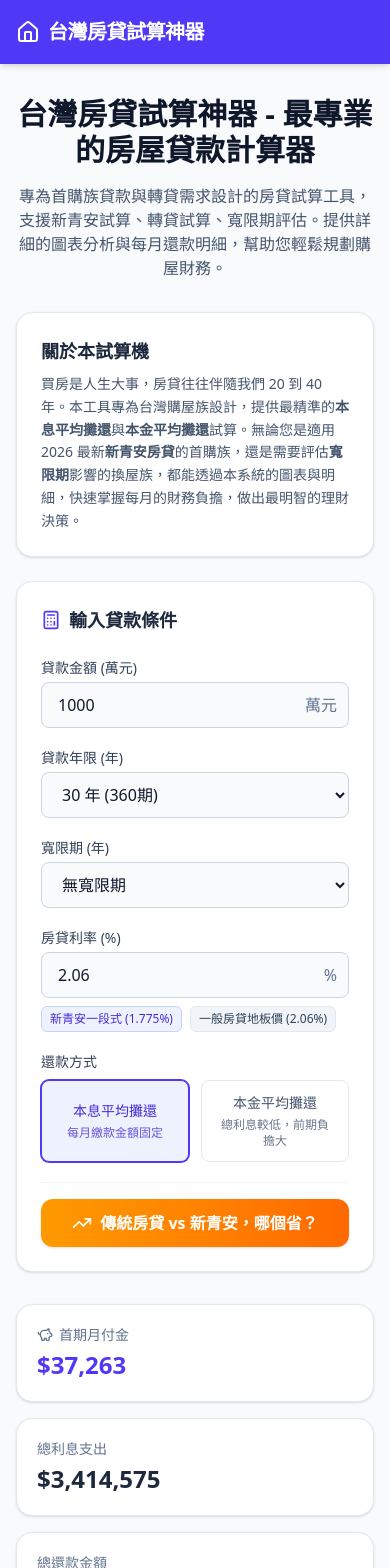
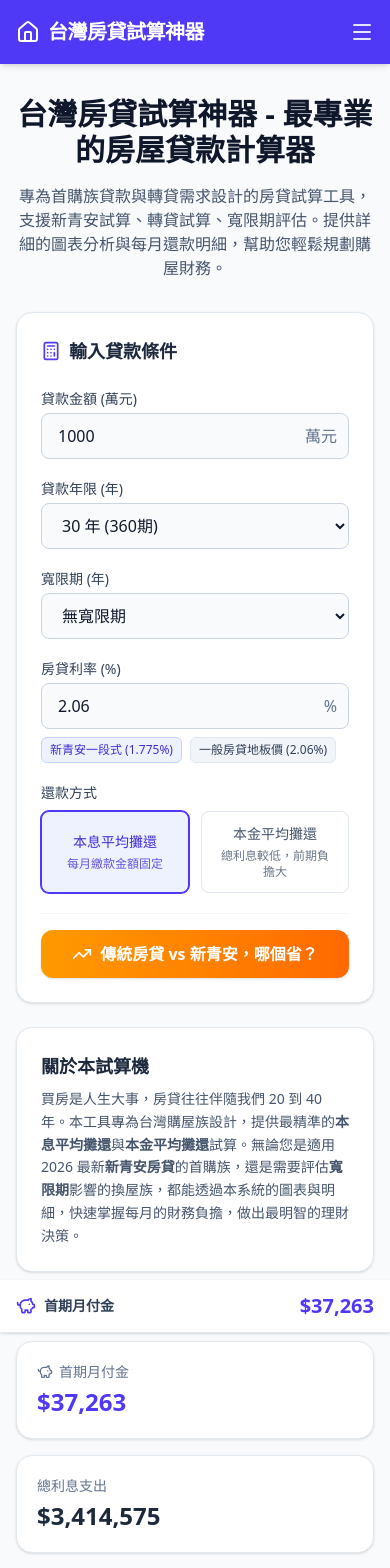
Before and after one commit to tryit158/taiwan-mortgage-calculator, a React (Vite) app: page / in a window 390 px wide. Shown: the top 1568 px of the page. Built offline with nearby package versions, Linux system fonts and the light colour scheme.

Commit message:
feat: Implement responsive mobile navigation and layout
Introduces a collapsible mobile navigation menu to improve usability on smaller screens. Also, refactors the page layout to make the calculator input section sticky on larger screens and includes a summary bar for mobile view.

```diff
--- a/src/App.tsx
+++ b/src/App.tsx
@@ -1,6 +1,6 @@
-import React from 'react';
+import React, { useState } from 'react';
 import { BrowserRouter as Router, Routes, Route, Link, useLocation } from 'react-router-dom';
-import { Home as HomeIcon, BookOpen, Calculator, Info, Mail, Shield, FileText } from 'lucide-react';
+import { Home as HomeIcon, BookOpen, Calculator, Info, Mail, Shield, FileText, Menu, X } from 'lucide-react';
 import { Home, ArticlesPage, ArticleDetailPage, AboutPage, ContactPage, PrivacyPage, TermsPage } from './pages';
 import { cn } from './utils';
 
@@ -14,6 +14,7 @@ function ScrollToTop() {
 
 function Layout({ children }: { children: React.ReactNode }) {
   const location = useLocation();
+  const [isMobileMenuOpen, setIsMobileMenuOpen] = useState(false);
 
   const navLinks = [
     { name: '首頁試算', path: '/', icon: Calculator },
@@ -21,6 +22,11 @@ function Layout({ children }: { children: React.ReactNode }) {
     { name: '關於我們', path: '/about', icon: Info },
     { name: '聯絡我們', path: '/contact', icon: Mail },
   ];
+
+  // Close mobile menu when route changes
+  React.useEffect(() => {
+    setIsMobileMenuOpen(false);
+  }, [location.pathname]);
 
   return (
     <div className="min-h-screen bg-slate-50 text-slate-900 font-sans flex flex-col">
@@ -52,7 +58,41 @@ function Layout({ children }: { children: React.ReactNode }) {
               );
             })}
           </nav>
+
+          {/* Mobile Menu Button */}
+          <button
+            className="md:hidden p-2 -mr-2 text-indigo-100 hover:text-white transition-colors"
+            onClick={() => setIsMobileMenuOpen(!isMobileMenuOpen)}
+            aria-label="Toggle menu"
+          >
+            {isMobileMenuOpen ? <X className="w-6 h-6" /> : <Menu className="w-6 h-6" />}
+          </button>
         </div>
+
+        {/* Mobile Navigation */}
+        {isMobileMenuOpen && (
+          <div className="md:hidden bg-indigo-700 border-t border-indigo-500">
+            <nav className="px-4 pt-2 pb-4 space-y-1">
+              {navLinks.map((link) => {
+                const Icon = link.icon;
+                const isActive = location.pathname === link.path || (link.path !== '/' && location.pathname.startsWith(link.path));
+                return (
+                  <Link
+                    key={link.path}
+                    to={link.path}
+                    className={cn(
+                      "flex items-center gap-3 px-3 py-3 rounded-md text-base font-medium transition-colors",
+                      isActive ? "bg-indigo-800 text-white" : "text-indigo-100 hover:bg-indigo-600 hover:text-white"
+                    )}
+                  >
+                    <Icon className="w-5 h-5" />
+                    {link.name}
+                  </Link>
+                );
+              })}
+            </nav>
+          </div>
+        )}
       </header>
 
       {/* Main Content */}
--- a/src/pages.tsx
+++ b/src/pages.tsx
@@ -155,15 +155,15 @@ export function CalculatorSection() {
   return (
     <div className="grid grid-cols-1 lg:grid-cols-12 gap-8">
       {/* Left Column: Calculator Inputs */}
-      <div className="lg:col-span-4 space-y-6">
-        <div className="bg-white rounded-2xl shadow-sm border border-slate-200 p-6">
+      <div className="lg:col-span-4 flex flex-col gap-6 lg:sticky lg:top-20 lg:h-fit lg:self-start">
+        <div className="bg-white rounded-2xl shadow-sm border border-slate-200 p-6 order-2">
           <h2 className="text-lg font-bold text-slate-800 mb-2">關於本試算機</h2>
           <p className="text-sm text-slate-600 leading-relaxed">
             買房是人生大事，房貸往往伴隨我們 20 到 40 年。本工具專為台灣購屋族設計，提供最精準的<strong>本息平均攤還</strong>與<strong>本金平均攤還</strong>試算。無論您是適用 2026 最新<strong>新青安房貸</strong>的首購族，還是需要評估<strong>寬限期</strong>影響的換屋族，都能透過本系統的圖表與明細，快速掌握每月的財務負擔，做出最明智的理財決策。
           </p>
         </div>
 
-        <div className="bg-white rounded-2xl shadow-sm border border-slate-200 p-6">
+        <div className="bg-white rounded-2xl shadow-sm border border-slate-200 p-6 order-1">
           <div className="flex items-center gap-2 mb-6">
             <Calculator className="w-5 h-5 text-indigo-600" aria-hidden="true" />
             <h2 className="text-lg font-bold text-slate-800">輸入貸款條件</h2>
@@ -318,6 +318,17 @@ export function CalculatorSection() {
 
       {/* Right Column: Results & Charts */}
       <div className="lg:col-span-8 space-y-6">
+        {/* Mobile Sticky Summary Bar */}
+        <div className="lg:hidden sticky top-16 z-40 bg-white/95 backdrop-blur-sm border-b border-slate-200 shadow-sm px-4 py-3 -mx-4 sm:-mx-6 -mt-6 mb-2 flex justify-between items-center">
+          <div className="flex items-center gap-2">
+            <PiggyBank className="w-5 h-5 text-indigo-600" />
+            <span className="text-sm font-bold text-slate-700">首期月付金</span>
+          </div>
+          <div className="text-xl font-bold text-indigo-600">
+            {formatCurrency(summary.firstMonthPayment)}
+          </div>
+        </div>
+
         <div className="grid grid-cols-1 sm:grid-cols-2 lg:grid-cols-4 gap-4">
           <div className="bg-white p-5 rounded-2xl shadow-sm border border-slate-200">
             <div className="text-sm font-medium text-slate-500 mb-1 flex items-center gap-1.5">
@@ -401,7 +412,7 @@ export function CalculatorSection() {
               <div className="space-y-8">
                 <div>
                   <h3 className="text-base font-semibold text-slate-800 mb-4 text-center">每年還款金額變化 (本金 vs 利息)</h3>
-                  <div className="h-72 w-full">
+                  <div className="h-64 sm:h-72 w-full">
                     <ResponsiveContainer width="100%" height="100%">
                       <LineChart data={chartData} margin={{ top: 5, right: 20, bottom: 5, left: 0 }}>
                         <CartesianGrid strokeDasharray="3 3" vertical={false} stroke="#e2e8f0" />
@@ -467,23 +478,23 @@ export function CalculatorSection() {
                 <table className="min-w-full divide-y divide-slate-200">
                   <thead className="bg-slate-50 sticky top-0 z-10">
                     <tr>
-                      <th scope="col" className="px-6 py-3 text-left text-xs font-medium text-slate-500 uppercase tracking-wider">期數</th>
-                      <th scope="col" className="px-6 py-3 text-right text-xs font-medium text-slate-500 uppercase tracking-wider">本期本金</th>
-                      <th scope="col" className="px-6 py-3 text-right text-xs font-medium text-slate-500 uppercase tracking-wider">本期利息</th>
-                      <th scope="col" className="px-6 py-3 text-right text-xs font-medium text-slate-500 uppercase tracking-wider">本期本息和</th>
-                      <th scope="col" className="px-6 py-3 text-right text-xs font-medium text-slate-500 uppercase tracking-wider">剩餘本金</th>
+                      <th scope="col" className="px-3 py-3 sm:px-6 sm:py-3 text-left text-xs font-medium text-slate-500 uppercase tracking-wider">期數</th>
+                      <th scope="col" className="px-3 py-3 sm:px-6 sm:py-3 text-right text-xs font-medium text-slate-500 uppercase tracking-wider">本期本金</th>
+                      <th scope="col" className="px-3 py-3 sm:px-6 sm:py-3 text-right text-xs font-medium text-slate-500 uppercase tracking-wider">本期利息</th>
+                      <th scope="col" className="px-3 py-3 sm:px-6 sm:py-3 text-right text-xs font-medium text-slate-500 uppercase tracking-wider">本期本息和</th>
+                      <th scope="col" className="px-3 py-3 sm:px-6 sm:py-3 text-right text-xs font-medium text-slate-500 uppercase tracking-wider">剩餘本金</th>
                     </tr>
                   </thead>
                   <tbody className="bg-white divide-y divide-slate-200">
                     {schedule.map((row) => (
                       <tr key={row.month} className="hover:bg-slate-50 transition-colors">
-                        <td className="px-6 py-4 whitespace-nowrap text-sm text-slate-500">
-                          第 {row.month} 期 <span className="text-xs text-slate-400 ml-1">({row.year}年)</span>
+                        <td className="px-3 py-3 sm:px-6 sm:py-4 whitespace-nowrap text-xs sm:text-sm text-slate-500">
+                          第 {row.month} 期 <span className="text-[10px] sm:text-xs text-slate-400 ml-1">({row.year}年)</span>
                         </td>
-                        <td className="px-6 py-4 whitespace-nowrap text-sm text-slate-900 text-right">{formatCurrency(row.principal)}</td>
-                        <td className="px-6 py-4 whitespace-nowrap text-sm text-slate-900 text-right">{formatCurrency(row.interest)}</td>
-                        <td className="px-6 py-4 whitespace-nowrap text-sm font-medium text-indigo-600 text-right">{formatCurrency(row.payment)}</td>
-                        <td className="px-6 py-4 whitespace-nowrap text-sm text-slate-500 text-right">{formatCurrency(row.remainingBalance)}</td>
+                        <td className="px-3 py-3 sm:px-6 sm:py-4 whitespace-nowrap text-xs sm:text-sm text-slate-900 text-right">{formatCurrency(row.principal)}</td>
+                        <td className="px-3 py-3 sm:px-6 sm:py-4 whitespace-nowrap text-xs sm:text-sm text-slate-900 text-right">{formatCurrency(row.interest)}</td>
+                        <td className="px-3 py-3 sm:px-6 sm:py-4 whitespace-nowrap text-xs sm:text-sm font-medium text-indigo-600 text-right">{formatCurrency(row.payment)}</td>
+                        <td className="px-3 py-3 sm:px-6 sm:py-4 whitespace-nowrap text-xs sm:text-sm text-slate-500 text-right">{formatCurrency(row.remainingBalance)}</td>
                       </tr>
                     ))}
                   </tbody>
@@ -566,21 +577,21 @@ function ComparisonModal({ loanAmount, onClose }: { loanAmount: number, onClose:
   return (
     <div className="fixed inset-0 z-50 flex items-center justify-center p-4 bg-slate-900/50 backdrop-blur-sm">
       <div className="bg-white rounded-2xl shadow-xl w-full max-w-2xl overflow-hidden flex flex-col max-h-[90vh]">
-        <div className="flex items-center justify-between p-6 border-b border-slate-100">
+        <div className="flex items-center justify-between p-4 sm:p-6 border-b border-slate-100">
           <h3 className="text-xl font-bold text-slate-800">傳統房貸 vs 新青安 比較表</h3>
           <button onClick={onClose} className="text-slate-400 hover:text-slate-600 transition-colors">
             <X className="w-6 h-6" />
           </button>
         </div>
-        <div className="p-6 overflow-y-auto">
+        <div className="p-4 sm:p-6 overflow-y-auto">
           <p className="text-slate-600 mb-6">
             以您輸入的貸款金額 <strong>{loanAmount} 萬元</strong> 進行試算。
             {loanAmount > 1000 && <span className="text-amber-600 block mt-1">註：新青安最高額度為 1000 萬元，超過部分以一般房貸利率 (2.06%) 計算。</span>}
           </p>
 
-          <div className="grid grid-cols-1 md:grid-cols-2 gap-6">
+          <div className="grid grid-cols-1 md:grid-cols-2 gap-4 sm:gap-6">
             {/* Traditional */}
-            <div className="bg-slate-50 rounded-xl p-5 border border-slate-200">
+            <div className="bg-slate-50 rounded-xl p-4 sm:p-5 border border-slate-200">
               <div className="text-center mb-4 pb-4 border-b border-slate-200">
                 <h4 className="font-bold text-slate-800 text-lg">傳統一般房貸</h4>
                 <p className="text-sm text-slate-500 mt-1">30年期 / 無寬限期 / 利率 2.06%</p>
@@ -598,7 +609,7 @@ function ComparisonModal({ loanAmount, onClose }: { loanAmount: number, onClose:
             </div>
 
             {/* New Youth */}
-            <div className="bg-indigo-50 rounded-xl p-5 border border-indigo-100 relative overflow-hidden">
+            <div className="bg-indigo-50 rounded-xl p-4 sm:p-5 border border-indigo-100 relative overflow-hidden">
               <div className="absolute top-0 right-0 bg-indigo-500 text-white text-xs font-bold px-3 py-1 rounded-bl-lg">
                 最輕鬆
               </div>
```
